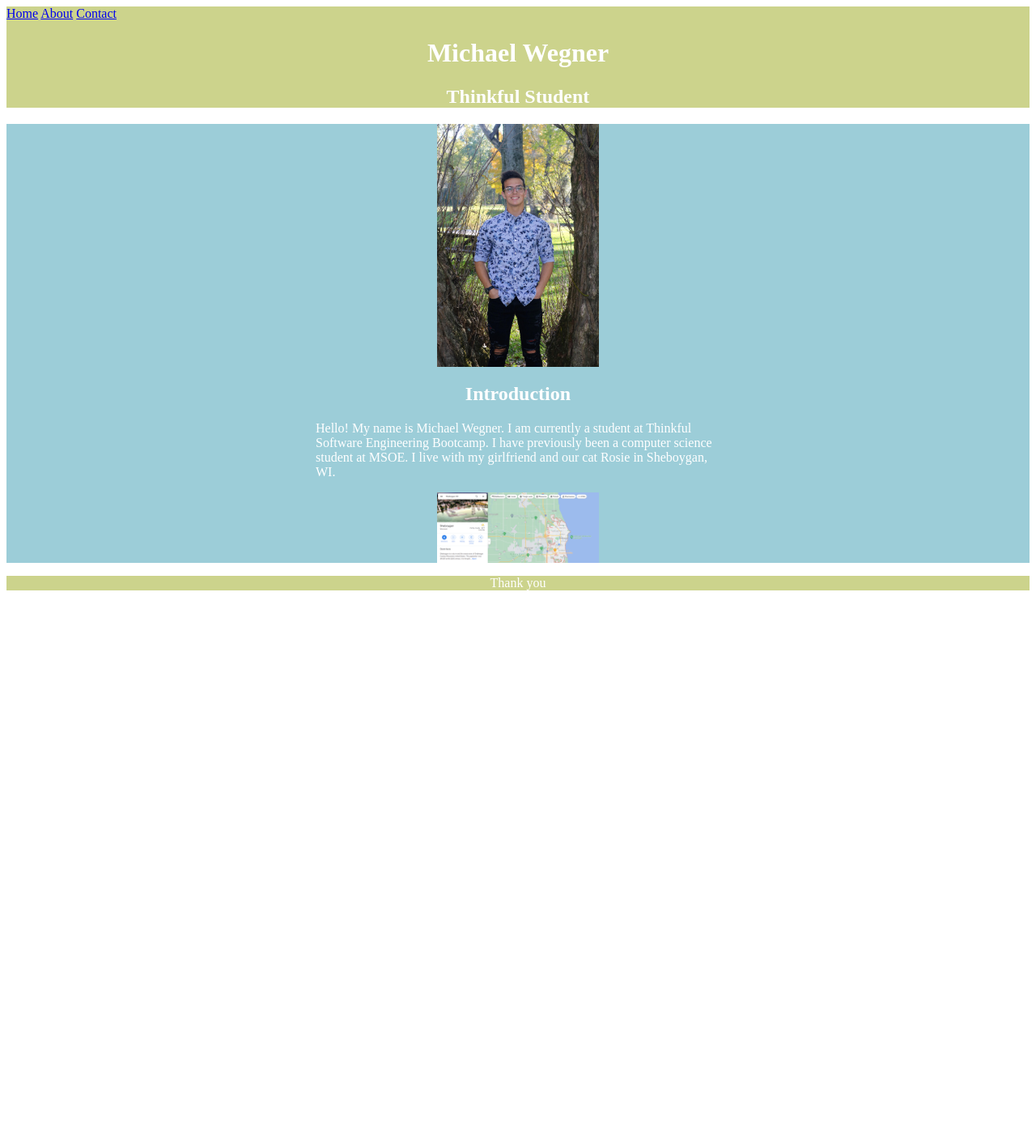
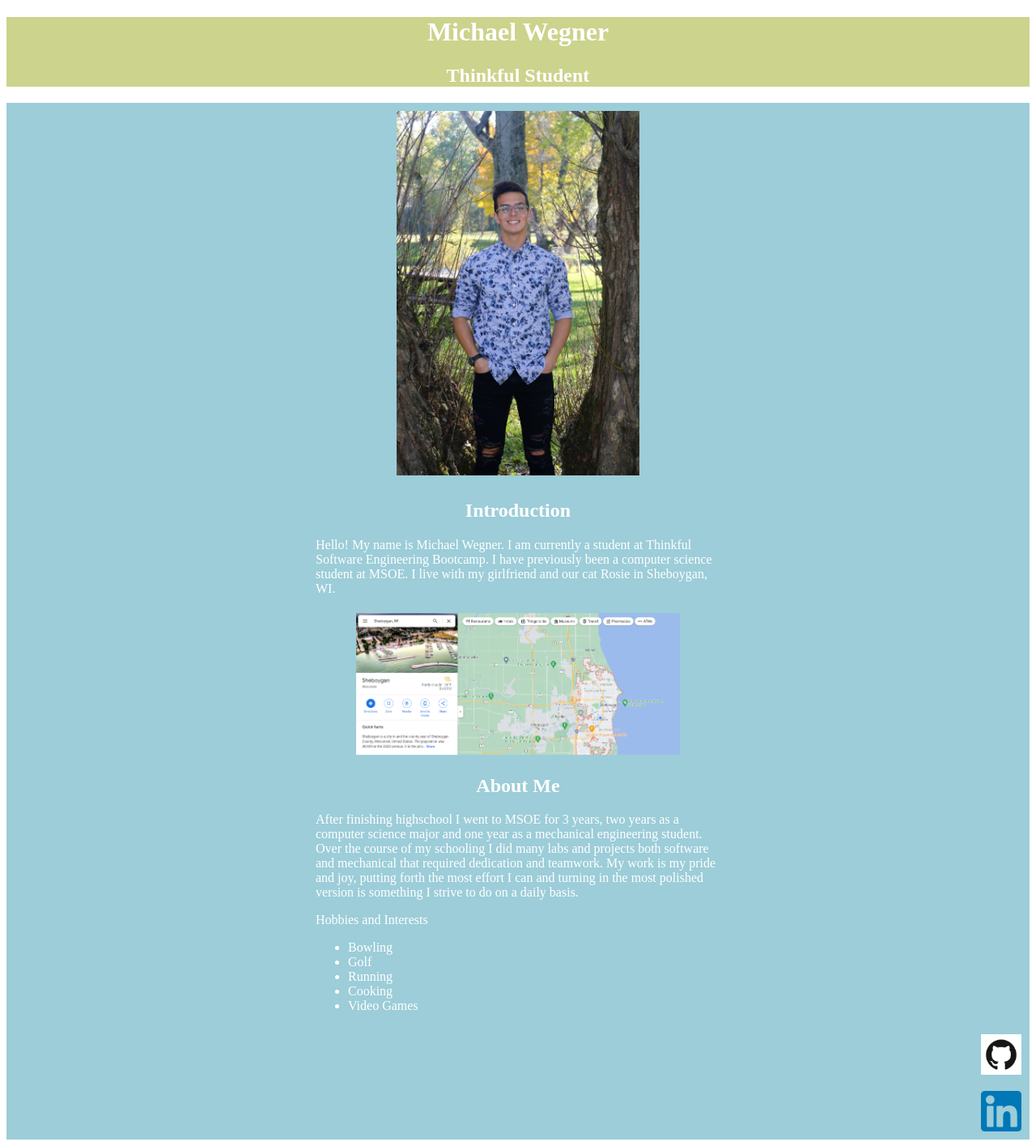
Before and after one commit to wegnermichae/Portfolio, a plain HTML site: page index.html in a window 1280 px wide. Shown: the whole page at 81% size. Before the commit the page ends 800 px from the top, so only its background shows below. Drawn offline with Linux system fonts and the light colour scheme.

Commit message:
file structure changes and fixes

```diff
--- a/index.html
+++ b/index.html
@@ -11,11 +11,6 @@
 <body>
 
 	<header class="Dark-Box">
-        <nav>
-            <a href="index.html">Home</a>
-            <a href="about.html">About</a>
-            <a href="contact.html">Contact</a>
-        </nav>
         <div class="Center">
             <h1>Michael Wegner</h1>
             <h2>Thinkful Student</h2>
@@ -28,24 +23,49 @@
             <header class="Center">
                 <h2>Introduction</h2>
             </header>
-            <p>Hello! My name is Michael Wegner. I am currently a student at
+            <p>
+                Hello! My name is Michael Wegner. I am currently a student at
                 Thinkful Software Engineering Bootcamp. I have previously
                 been a computer science student at MSOE. I live with my
                 girlfriend and our cat Rosie in Sheboygan, WI.
             </p>
-            <img src="img/live.png" class="center-picture" alt="Sheboygan">
+            <img src="img/live.png" class="center-large-picture" alt="Sheboygan">
 		</div>
+
+        <div class="wrapper">
+            <header class="Center">
+                <h2>About Me</h2>
+            </header>
+                <p>
+                    After finishing highschool I went to MSOE for 3 years, two years as a computer science major
+                    and one year as a mechanical engineering student. Over the course of my schooling I did many
+					labs and projects both software and mechanical that required dedication and teamwork.
+					My work is my pride and joy, putting forth the most effort I can and turning in
+					the most polished version is something I strive to do on a daily basis.
+                </p>
+				<p>
+					Hobbies and Interests
+				</p>
+				<ul>
+					<li>Bowling</li>
+					<li>Golf</li>
+					<li>Running</li>
+					<li>Cooking</li>
+					<li>Video Games</li>
+				</ul>
+		</div>
+        <div class="Center">
+            <a href="https://github.com/wegnermichae">
+                <img src="img/GitHub-Mark.png" width="50" alt="Github" class="center-link">
+            </a>
+            <a href="https://www.linkedin.com/in/michael-wegner-b0444a230/">
+                <img src="img/linkedin.png" width="50" alt="Linkedin" class="center-link">
+            </a>
+        </div>
 	</main>
-
-	<footer class="Dark-Box">
-		<div class="Center">
-			<p>Thank you</p>
-		</div>
-	</footer>
-
-
-	<script src="script.js">
-	</script>
 </body>
 
+<script src="script.js">
+</script>
+
 </html>
--- a/style.css
+++ b/style.css
@@ -5,6 +5,8 @@
 
   .Dark-Box{
     background-color: rgb(204, 211, 140);
+    padding: auto;
+    width: auto;
   }
 
   .Light-Box{
@@ -21,6 +23,21 @@
     display: block;
     margin-left: auto;
     margin-right: auto;
-    width: 40%;
-    height: 40%;
+    width: 60%;
+    padding: 10px;
   }
+
+  .center-large-picture{
+    display: block;
+    margin-left: auto;
+    margin-right: auto;
+    width: 80%;
+    padding: 5px;
+  }
+
+  .center-link{
+    display: flex;
+    margin-left: auto;
+    margin-right: 0;
+    padding: 10px;
+  }
```
Also changed, not shown: about.html (deleted, +0 -62 lines), contact.html (deleted, +0 -50 lines).
